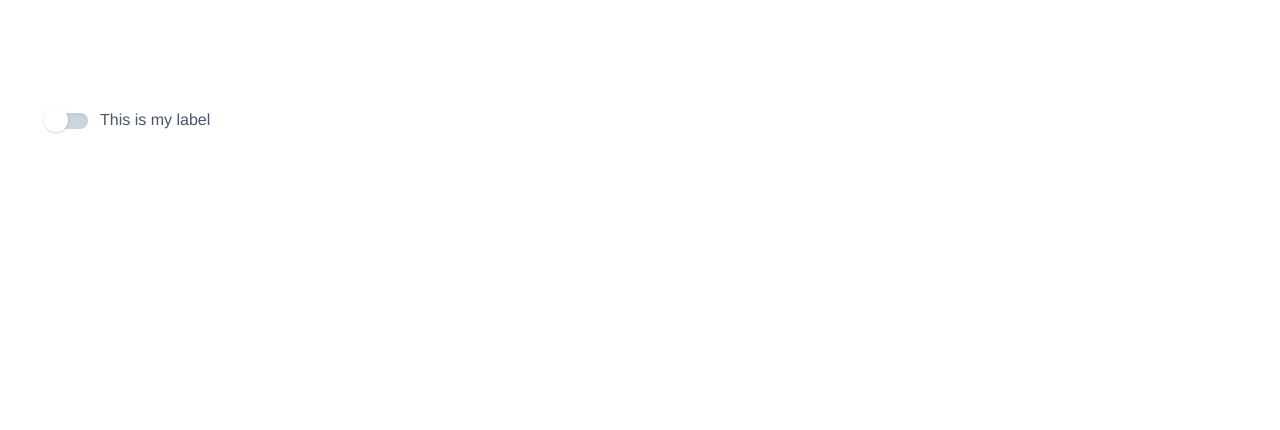
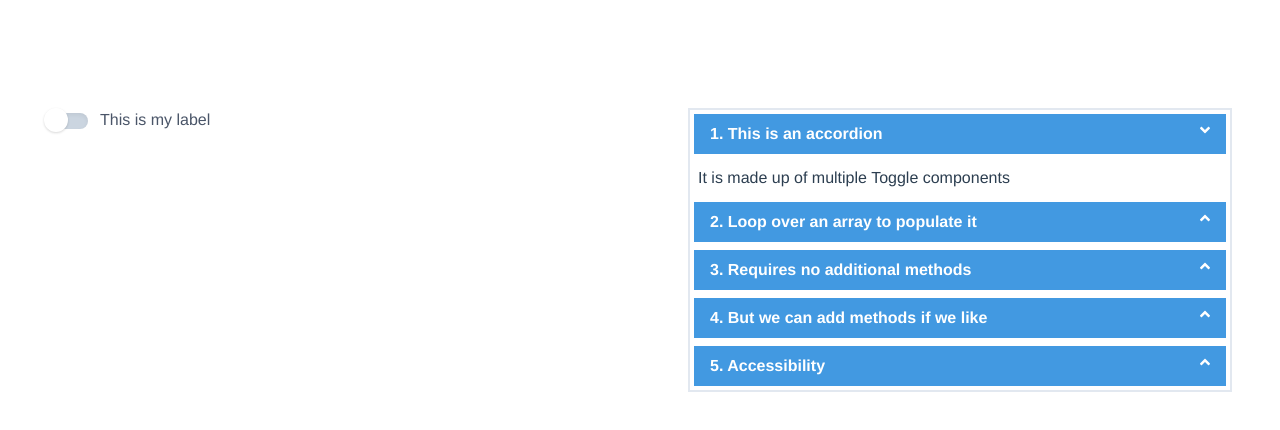
Before and after one commit to BigWillie/Opal, a Vue app: page / in a window 1280 px wide. Shown: the top 430 px of the page. Built offline with nearby package versions, Linux system fonts and the light colour scheme.

Commit message:
accordion component initial commit. uses toggle component as base

```diff
--- a/package.json
+++ b/package.json
@@ -9,6 +9,9 @@
     "lint": "vue-cli-service lint"
   },
   "dependencies": {
+    "@fortawesome/fontawesome-svg-core": "^1.2.28",
+    "@fortawesome/free-solid-svg-icons": "^5.13.0",
+    "@fortawesome/vue-fontawesome": "^0.1.9",
     "core-js": "^3.6.4",
     "tailwindcss": "^1.4.6",
     "vue": "^2.6.11"
--- a/src/App.vue
+++ b/src/App.vue
@@ -2,32 +2,83 @@
   <div id="app">
     <div class="flex mb-4">
       <div class="w-1/2 h-12 p-12">
-          <toggle-wrapper @toggle-wrapper-state-change="setToggleWrapperState($event)" :on="toggleWrapperState" toggle-label="This is my label"></toggle-wrapper>
+          <toggle-wrapper @toggle-wrapper-state-change="setToggleWrapperState($event)" :on="toggleWrapperState" label="This is my label"></toggle-wrapper>
       </div>
-      <div class="w-1/2 h-12 p-12"></div>
+      <div class="w-1/2 h-12 p-12">
+        <div  class="border-2">
+          <accordion-wrapper
+          v-for="(accordion, index) in accordions"
+          :key="index"
+          @accordion-wrapper-state-change="setAccordionWrapperState($event, index)"
+          :on="accordion.active"
+          :label="`${(index + 1)}. ${accordion.label}`"
+          :body="accordion.body">
+          </accordion-wrapper>
+        </div>
+      </div>
     </div>
   </div>
 </template>
 
 <script>
 import ToggleWrapper from './components/ToggleWrapper.vue'
+import AccordionWrapper from './components/AccordionWrapper'
 
 // Main App component. Contains examples.
 export default {
   name: 'App',
   components: {
-    ToggleWrapper
+    ToggleWrapper,
+    AccordionWrapper
   },
   data () {
     return {
-      toggleWrapperState: false
+      toggleWrapperState: false,
+      accordions: [
+        {
+          label: 'This is an accordion',
+          body: '<p>It is made up of multiple Toggle components</p>',
+          active: true
+        },
+        {
+          label: 'Loop over an array to populate it',
+          body: '<p>Each array item needs a label, body and active state</p>',
+          active: false
+        },
+        {
+          label: 'Requires no additional methods',
+          body: '<p>We get all this functionality from Toggle</p>',
+          active: false
+        },
+        {
+          label: 'But we can add methods if we like',
+          body: '<p>For example, to emit additional state</p>',
+          active: false
+        },
+        {
+          label: 'Accessibility',
+          body: '<p>In this example, each header is a button - so Tab and Space work! :D</p>',
+          active: false
+        }
+      ]
     }
   },
   methods: {
     // @vuese
-    // Receives emitted `toggler-wrapper-state-change` from `ToggleWrapper` component. Updates `toggleWrapperState`
+    // Receives emitted `toggle-wrapper-state-change` from `ToggleWrapper` component. Updates `toggleWrapperState`.
     setToggleWrapperState (toggleState) {
       this.toggleWrapperState = toggleState
+    },
+    // @vuese
+    // Receives emitted `accordion-wrapper-state-change` from `AccordionWrapper` component. Updates active state of accordion.
+    // In this example, we also close the other accordions.
+    setAccordionWrapperState (accordionState, index) {
+      this.accordions.forEach((x) => {
+        // close all accordions.
+        x.active = false
+      })
+      // update active state (could be true or false) of accordion we just clicked.
+      this.accordions[index].active = accordionState
     }
   }
 }
--- /dev/null
+++ b/src/components/AccordionWrapper.vue
@@ -0,0 +1,84 @@
+<template>
+      <toggle @state-change="stateChange($event)" :on="currentState" :label="label" :body="body">
+      <template v-slot="{toggle, active, label, body}">
+        <div class="accordionComp">
+                <div class="accordion-header p-1">
+                    <button type="button"
+                    class="w-full flex justify-between bg-blue-500 hover:bg-blue-700 text-white font-bold py-2 px-4 focus:bg-blue-600 focus:outline-none focus:shadow-outline"
+                    @click="toggle()">
+                        <span>{{label}}</span>
+                        <font-awesome-icon v-show="active" :icon="['fas' , 'angle-down']"></font-awesome-icon>
+                        <font-awesome-icon v-show="!active" :icon="['fas' , 'angle-up']"></font-awesome-icon>
+                    </button>
+                </div>
+                <div class="p-2 text-left" v-show="active" v-html="body"></div>
+        </div>
+      </template>
+    </toggle>
+</template>
+
+<script>
+import { library } from '@fortawesome/fontawesome-svg-core'
+// import { name of your icon in camelCase } from "@fortawesome/free-solid-svg-icons";
+// For example, I want to use fa-enveloper-open-text, then it's faEnvelopeOpenText
+import { faAngleDown, faAngleUp } from '@fortawesome/free-solid-svg-icons'
+
+import Toggle from './Toggle'
+
+// Then add it to library
+library.add([faAngleUp, faAngleDown])
+
+/**
+ * @group HTML WRAPPERS
+ * <u>Component html wrapper for Toggle.</u><br>
+ * Imports Toggle renderless component. Provides default html. Use this 'as-is' or as a starting point for your own markup.
+ * <br><br><u>v-slot</u><br>Data is sent into the toggle component via Props. The Toggle component's render method returns the following `currentState`, `setOn`, `setOff`, `toggle`, `label` for use with your html.
+ * <br><br><u>Accessibility</u><br>Native checkbox. <a href="https://developer.mozilla.org/en-US/docs/Web/Accessibility/ARIA/Roles/checkbox_role">https://developer.mozilla.org/en-US/docs/Web/Accessibility/ARIA/Roles/checkbox_role</a>
+ * <br>`TAB` to focus, `SPACE` to check/uncheck.
+ */
+export default {
+  name: 'AccordionWrapper',
+  components: {
+    Toggle
+  },
+  props: {
+    // Is the toggle 'on' or 'off. Passed into renderless Toggle component to set initial state.
+    on: { type: Boolean, default: false },
+    // String used for toggle's label. Passed into renderless Toggle component to set toggle label.
+    label: String,
+    body: String
+  },
+  methods: {
+    stateChange ($event) {
+      // Emits toggle state to parent (in this case, `toggle-wrapper-state-change`. Required for parent to receive updated toggle state.
+      this.$emit('accordion-wrapper-state-change', $event)
+    }
+  },
+  computed: {
+    currentState () {
+      return this.on
+    }
+  }
+}
+</script>
+
+<style>
+.toggleComp .hidden-wrap {
+    height: 1px;
+    width: 1px;
+    overflow: hidden;
+}
+.toggleComp .toggle-dot {
+    top: -.25rem;
+    left: -.25rem;
+    transition: all 0.3s ease-in-out;
+}
+/* Adds focus styles to .toggle-dot when checkbox has focus */
+.toggleComp:focus-within .toggle-dot {
+    box-shadow: 0 0 0 3px rgba(66, 153, 225, 0.5);
+}
+.toggleComp .toggle-dot-on {
+    transform: translateX(100%);
+    background-color: #48bb78;
+}
+</style>
--- a/src/components/Toggle.vue
+++ b/src/components/Toggle.vue
@@ -2,7 +2,7 @@
 /*
 * @group RENDERLESS
 * Renderless component. Provides toggle functionality. Has one slot which you can use to inject your own markup.
-* <br><br><u>Render</u></br>Returns `currentState`, `setOn`, `setOff`, `toggle`, `label` for use with v-slot. Use with your own html.
+* <br><br><u>Render</u></br>Returns `active`, `setOn`, `setOff`, `toggle`, `label` for use with v-slot. Use with your own html.
 */
 export default {
   name: 'Toggle',
@@ -10,7 +10,15 @@ export default {
     // Sets initial state of toggle true or false (on/off).
     on: { type: Boolean, default: false },
     // String used for toggle's label.
-    toggleLabel: String
+    label: String,
+    // For any arbitary body text (eg - if using Toggle to build an accordion)
+    body: String
+  },
+  watch: {
+    // watch for `On` prop updates. Update state when `On` changes.
+    on (x) {
+      this.currentState = x
+    }
   },
   data () {
     return {
@@ -21,31 +29,38 @@ export default {
     // @vuese
     // Sets the toggle state to on (true).
     setOn () {
+      // Explicitly set to demonstrate that state is $emitted up, and returned through the `on` prop
       this.currentState = true
-      // Emits state of current toggle state to parent. Required for parent to receive updated toggle state
-      this.$emit('state-change', this.currentState)
+      this.emitCurrentState()
     },
     // @vuese
     // Sets the toggle state to off (false).
     setOff () {
       this.currentState = false
-      this.$emit('state-change', this.currentState)
+      this.emitCurrentState()
     },
     // @vuese
     // Toggles the toggle state.
     toggle () {
       this.currentState = !this.currentState
+      this.emitCurrentState()
+    },
+    // @vuese
+    // Private method - not exposed over the scoped slot. Fires the emit.
+    emitCurrentState () {
+      // Emits state of current toggle state to parent. Required for parent to receive updated toggle state
       this.$emit('state-change', this.currentState)
     }
   },
   render () {
     // Data / methods that you'd like to make available to the slot
     return this.$scopedSlots.default({
-      currentState: this.currentState,
+      active: this.currentState,
       setOn: this.setOn,
       setOff: this.setOff,
       toggle: this.toggle,
-      label: this.toggleLabel
+      label: this.label,
+      body: this.body
     })
   }
 }
--- a/src/components/ToggleWrapper.vue
+++ b/src/components/ToggleWrapper.vue
@@ -1,18 +1,18 @@
 <template>
-      <toggle @state-change="stateChange($event)" :on="on" :toggle-label="toggleLabel">
-      <template v-slot="{toggle, currentState, label}">
+      <toggle @state-change="stateChange($event)" :on="currentState" :label="label">
+      <template v-slot="{toggle, active, label}">
         <div class="toggleComp">
             <label class="flex items-center cursor-pointer">
                 <!-- toggle -->
                 <div class="relative">
                     <!-- input -->
                     <div class="hidden-wrap">
-                        <input :checked="currentState" type="checkbox" @change="toggle()" />
+                        <input :checked="active" type="checkbox" @change="toggle()" />
                     </div>
                     <!-- line -->
-                    <div :class="{'toggle-line-on' : currentState}" class="toggle-line w-10 h-4 bg-gray-400 rounded-full shadow-inner"></div>
+                    <div :class="{'toggle-line-on' : active}" class="toggle-line w-10 h-4 bg-gray-400 rounded-full shadow-inner"></div>
                     <!-- dot -->
-                    <div :class="{'toggle-dot-on' : currentState}" class="toggle-dot absolute w-6 h-6 bg-white rounded-full shadow inset-y-0 left-0"></div>
+                    <div :class="{'toggle-dot-on' : active}" class="toggle-dot absolute w-6 h-6 bg-white rounded-full shadow inset-y-0 left-0"></div>
                 </div>
                 <!-- label -->
                 <div class="ml-3 text-gray-700 font-medium">{{label}}</div>
@@ -29,7 +29,7 @@ import Toggle from './Toggle'
  * @group HTML WRAPPERS
  * <u>Component html wrapper for Toggle.</u><br>
  * Imports Toggle renderless component. Provides default html. Use this 'as-is' or as a starting point for your own markup.
- * <br><br><u>v-slot</u><br>Data is sent into the toggle component via Props. The Toggle component's render method returns the following `currentState`, `setOn`, `setOff`, `toggle`, `label` for use with your html.
+ * <br><br><u>v-slot</u><br>Data is sent into the toggle component via Props. The Toggle component's render method returns the following `active`, `setOn`, `setOff`, `toggle`, `label`, `body` for use with your html.
  * <br><br><u>Accessibility</u><br>Native checkbox. <a href="https://developer.mozilla.org/en-US/docs/Web/Accessibility/ARIA/Roles/checkbox_role">https://developer.mozilla.org/en-US/docs/Web/Accessibility/ARIA/Roles/checkbox_role</a>
  * <br>`TAB` to focus, `SPACE` to check/uncheck.
  */
@@ -42,12 +42,18 @@ export default {
     // Is the toggle 'on' or 'off. Passed into renderless Toggle component to set initial state.
     on: { type: Boolean, default: false },
     // String used for toggle's label. Passed into renderless Toggle component to set toggle label.
-    toggleLabel: String
+    label: String
   },
   methods: {
     stateChange ($event) {
     // Emits toggle state to parent (in this case, `toggle-wrapper-state-change`. Required for parent to receive updated toggle state.
       this.$emit('toggle-wrapper-state-change', $event)
+    }
+  },
+  computed: {
+    // Received prop as a computed property, forcing the component to update
+    currentState () {
+      return this.on
     }
   }
 }
--- a/src/main.js
+++ b/src/main.js
@@ -1,6 +1,9 @@
 import Vue from 'vue'
 import App from './App.vue'
+import { FontAwesomeIcon } from '@fortawesome/vue-fontawesome'
 import './assets/tailwind.css'
+
+Vue.component('font-awesome-icon', FontAwesomeIcon)
 
 Vue.config.productionTip = false
 
--- /dev/null
+++ b/website/components/AccordionWrapper.md
@@ -0,0 +1,24 @@
+# AccordionWrapper
+
+<u>Component html wrapper for Toggle.</u><br> Imports Toggle renderless component. Provides default html. Use this 'as-is' or as a starting point for your own markup. <br><br><u>v-slot</u><br>Data is sent into the toggle component via Props. The Toggle component's render method returns the following `currentState`, `setOn`, `setOff`, `toggle`, `label` for use with your html. <br><br><u>Accessibility</u><br>Native checkbox. <a href="https://developer.mozilla.org/en-US/docs/Web/Accessibility/ARIA/Roles/checkbox_role">https://developer.mozilla.org/en-US/docs/Web/Accessibility/ARIA/Roles/checkbox_role</a> <br>`TAB` to focus, `SPACE` to check/uncheck.
+
+## Props
+
+<!-- @vuese:AccordionWrapper:props:start -->
+|Name|Description|Type|Required|Default|
+|---|---|---|---|---|
+|on|Is the toggle 'on' or 'off. Passed into renderless Toggle component to set initial state.|`Boolean`|`false`|-|
+|label|String used for toggle's label. Passed into renderless Toggle component to set toggle label.|`String`|`false`|-|
+|body|-|`String`|`false`|-|
+
+<!-- @vuese:AccordionWrapper:props:end -->
+
+
+## Events
+
+<!-- @vuese:AccordionWrapper:events:start -->
+|Event Name|Description|Parameters|
+|---|---|---|
+|accordion-wrapper-state-change|Emits toggle state to parent (in this case, `toggle-wrapper-state-change`. Required for parent to receive updated toggle state.|-|
+
+<!-- @vuese:AccordionWrapper:events:end -->
--- a/website/components/ToggleWrapper.md
+++ b/website/components/ToggleWrapper.md
@@ -1,6 +1,6 @@
 # ToggleWrapper
 
-<u>Component html wrapper for Toggle.</u><br> Imports Toggle renderless component. Provides default html. Use this 'as-is' or as a starting point for your own markup. <br><br><u>v-slot</u><br>Data is sent into the toggle component via Props. The Toggle component's render method returns the following `currentState`, `setOn`, `setOff`, `toggle`, `label` for use with your html. <br><br><u>Accessibility</u><br>Native checkbox. <a href="https://developer.mozilla.org/en-US/docs/Web/Accessibility/ARIA/Roles/checkbox_role">https://developer.mozilla.org/en-US/docs/Web/Accessibility/ARIA/Roles/checkbox_role</a> <br>`TAB` to focus, `SPACE` to check/uncheck.
+<u>Component html wrapper for Toggle.</u><br> Imports Toggle renderless component. Provides default html. Use this 'as-is' or as a starting point for your own markup. <br><br><u>v-slot</u><br>Data is sent into the toggle component via Props. The Toggle component's render method returns the following `active`, `setOn`, `setOff`, `toggle`, `label`, `body` for use with your html. <br><br><u>Accessibility</u><br>Native checkbox. <a href="https://developer.mozilla.org/en-US/docs/Web/Accessibility/ARIA/Roles/checkbox_role">https://developer.mozilla.org/en-US/docs/Web/Accessibility/ARIA/Roles/checkbox_role</a> <br>`TAB` to focus, `SPACE` to check/uncheck.
 
 ## Props
 
@@ -8,7 +8,7 @@
 |Name|Description|Type|Required|Default|
 |---|---|---|---|---|
 |on|Is the toggle 'on' or 'off. Passed into renderless Toggle component to set initial state.|`Boolean`|`false`|-|
-|toggleLabel|String used for toggle's label. Passed into renderless Toggle component to set toggle label.|`String`|`false`|-|
+|label|String used for toggle's label. Passed into renderless Toggle component to set toggle label.|`String`|`false`|-|
 
 <!-- @vuese:ToggleWrapper:props:end -->
 
--- a/website/components/toggle.md
+++ b/website/components/toggle.md
@@ -1,6 +1,6 @@
 # Toggle
 
-Renderless component. Provides toggle functionality. Has one slot which you can use to inject your own markup. <br><br><u>Render</u></br>Returns `currentState`, `setOn`, `setOff`, `toggle`, `label` for use with v-slot. Use with your own html.
+Renderless component. Provides toggle functionality. Has one slot which you can use to inject your own markup. <br><br><u>Render</u></br>Returns `active`, `setOn`, `setOff`, `toggle`, `label` for use with v-slot. Use with your own html.
 
 ## Props
 
@@ -8,7 +8,8 @@ Renderless component. Provides toggle functionality. Has one slot which you can
 |Name|Description|Type|Required|Default|
 |---|---|---|---|---|
 |on|Sets initial state of toggle true or false (on/off).|`Boolean`|`false`|-|
-|toggleLabel|String used for toggle's label.|`String`|`false`|-|
+|label|String used for toggle's label.|`String`|`false`|-|
+|body|For any arbitary body text (eg - if using Toggle to build an accordion)|`String`|`false`|-|
 
 <!-- @vuese:Toggle:props:end -->
 
@@ -41,5 +42,6 @@ Renderless component. Provides toggle functionality. Has one slot which you can
 |setOn|Sets the toggle state to on (true).|-|
 |setOff|Sets the toggle state to off (false).|-|
 |toggle|Toggles the toggle state.|-|
+|emitCurrentState|Private method - not exposed over the scoped slot. Fires the emit.|-|
 
 <!-- @vuese:Toggle:methods:end -->
--- a/website/index.html
+++ b/website/index.html
@@ -12,7 +12,7 @@
     <script>
       new Docute({
         target: '#docute',
-        sidebar: JSON.parse('[{&#34;title&#34;:&#34;BASIC&#34;,&#34;links&#34;:[{&#34;title&#34;:&#34;App&#34;,&#34;link&#34;:&#34;/components/App&#34;}]},{&#34;title&#34;:&#34;HTML WRAPPERS&#34;,&#34;links&#34;:[{&#34;title&#34;:&#34;ToggleWrapper&#34;,&#34;link&#34;:&#34;/components/ToggleWrapper&#34;}]},{&#34;title&#34;:&#34;RENDERLESS&#34;,&#34;links&#34;:[{&#34;title&#34;:&#34;Toggle&#34;,&#34;link&#34;:&#34;/components/Toggle&#34;}]}]'.replace(/\&\#34\;/g, '"'))
+        sidebar: JSON.parse('[{&#34;title&#34;:&#34;BASIC&#34;,&#34;links&#34;:[{&#34;title&#34;:&#34;App&#34;,&#34;link&#34;:&#34;/components/App&#34;}]},{&#34;title&#34;:&#34;HTML WRAPPERS&#34;,&#34;links&#34;:[{&#34;title&#34;:&#34;AccordionWrapper&#34;,&#34;link&#34;:&#34;/components/AccordionWrapper&#34;},{&#34;title&#34;:&#34;ToggleWrapper&#34;,&#34;link&#34;:&#34;/components/ToggleWrapper&#34;}]},{&#34;title&#34;:&#34;RENDERLESS&#34;,&#34;links&#34;:[{&#34;title&#34;:&#34;Toggle&#34;,&#34;link&#34;:&#34;/components/Toggle&#34;}]}]'.replace(/\&\#34\;/g, '"'))
       })
     </script>
   </body>
```
Also changed, not shown: website/components/App.md (+2 -1 lines), 1 other file (tests, documents, lock files or other folders).
